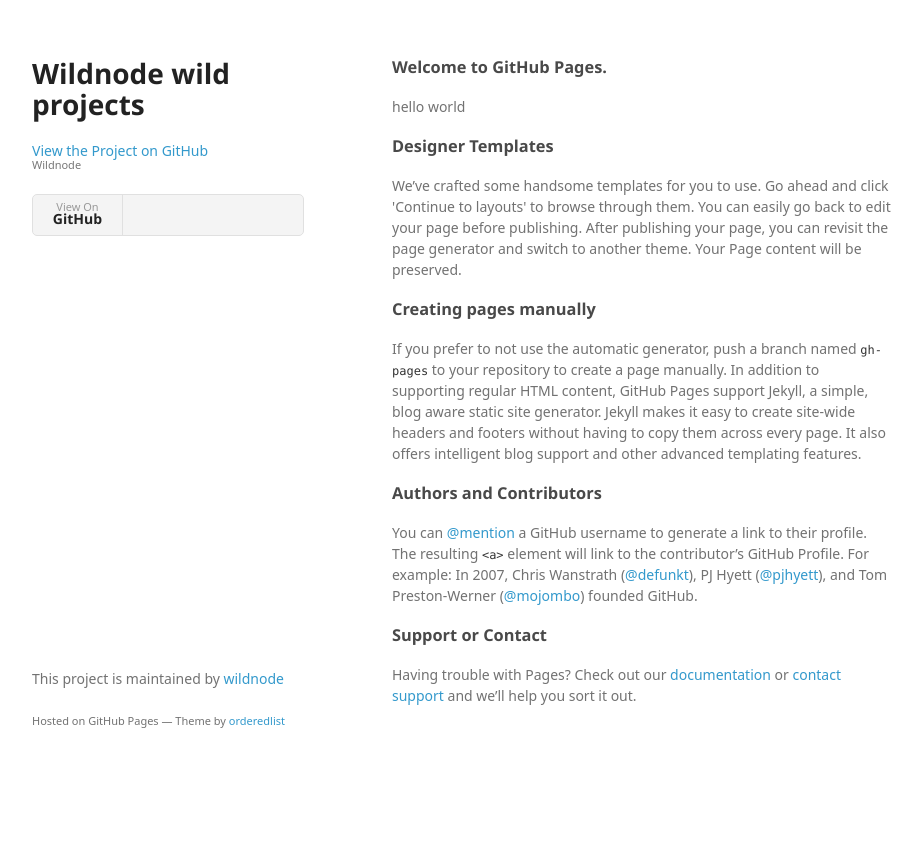
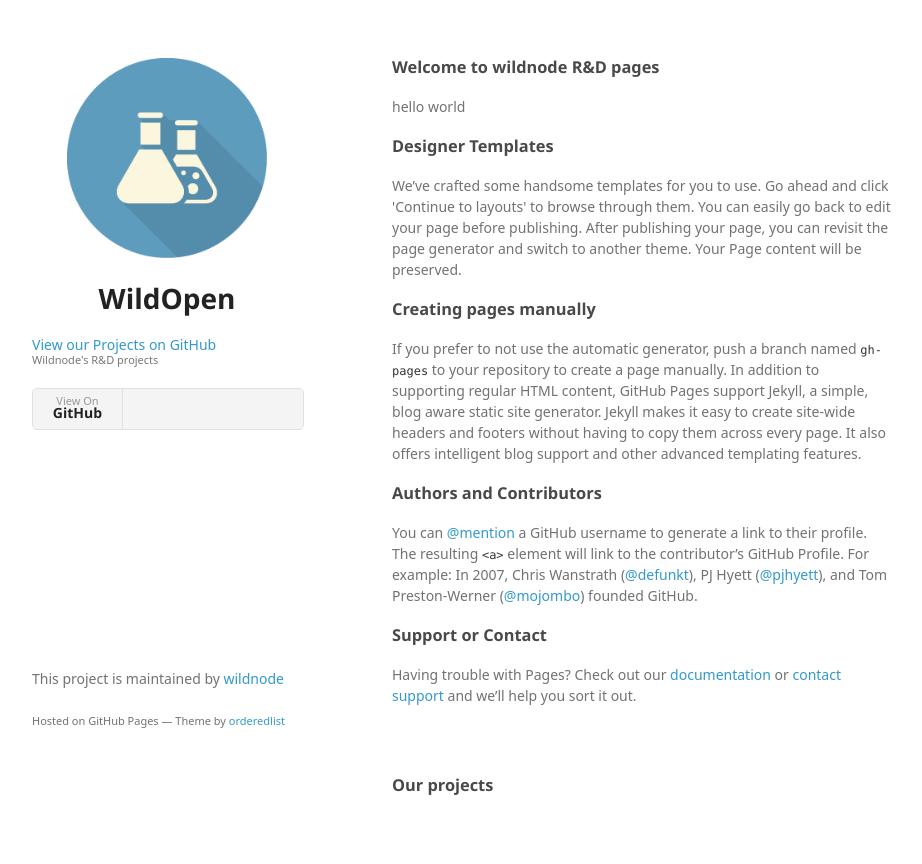
Before and after one commit to wildnode/wildnode.github.io, a plain HTML site: page index.html in a window 1280 px wide. Shown: the whole page, without its empty margins (178-1100 px from the left). Before the commit the page ends 800 px from the top, so only its background shows below. Drawn offline with Linux system fonts and the light colour scheme; a web font is replaced by a local one.

Commit message:
add r&D logo

```diff
--- a/index.html
+++ b/index.html
@@ -7,6 +7,7 @@
 
 	<link rel="stylesheet" href="stylesheets/styles.css">
 	<link rel="stylesheet" href="stylesheets/github-light.css">
+	<link rel="stylesheet" href="stylesheets/wildnode.css">
 	<meta name="viewport" content="width=device-width">
 	<!--[if lt IE 9]>
 		<script src="//html5shiv.googlecode.com/svn/trunk/html5.js"></script>
@@ -15,19 +16,18 @@
 	<body>
 		<div class="wrapper">
 			<header>
-        <h1>Wildnode wild projects</h1>
-        <p></p>
-
-        <p class="view"><a href="https://github.com/wildnode">View the Project on GitHub <small>Wildnode</small></a></p>
-
-
+				<div class = "centered rd-logo">
+					<img class = "centered " src="resources/R&amp;D.png" alt="R&amp;D">
+					<h1 class = "centered">WildOpen</h1>
+				</div>
+				<p class="view"><a href="https://github.com/wildnode">View our Projects on GitHub <small>Wildnode's R&D projects</small></a></p>
 				<ul>
 					<li><a href="https://github.com/wildnode">View On <strong>GitHub</strong></a></li>
 				</ul>
 			</header>
 			<section>
 				<h3>
-<a id="welcome-to-github-pages" class="anchor" href="#welcome-to-github-pages" aria-hidden="true"><span aria-hidden="true" class="octicon octicon-link"></span></a>Welcome to GitHub Pages.</h3>
+					<a id="welcome-to-github-pages" class="anchor" href="#welcome-to-github-pages" aria-hidden="true"><span aria-hidden="true" class="octicon octicon-link"></span></a>Welcome to wildnode R&D pages</h3>
 
 					<p>hello world</p>
 
@@ -51,6 +51,12 @@
 
 									<p>Having trouble with Pages? Check out our <a href="https://help.github.com/pages">documentation</a> or <a href="https://github.com/contact">contact support</a> and we’ll help you sort it out.</p>
 								</section>
+
+								<section>
+									<h3>Our projects</section>
+								</section>
+
+
 								<footer>
 									<p>This project is maintained by <a href="https://github.com/wildnode">wildnode</a></p>
 									<p><small>Hosted on GitHub Pages &mdash; Theme by <a href="https://github.com/orderedlist">orderedlist</a></small></p>
--- /dev/null
+++ b/stylesheets/wildnode.css
@@ -0,0 +1,20 @@
+div.centered {
+	margin-left: auto;
+	margin-right: auto;
+	width: 100%;
+}
+
+h1.centered {
+	text-align: center;
+}
+
+img.centered  {
+	margin-left: auto;
+	margin-right: auto;
+	width: 100%;
+	margin-bottom: 20px;
+}
+
+.rd-logo {
+	max-width: 200px;
+}
```
Lines whose indentation alone changed are shown as unchanged.
